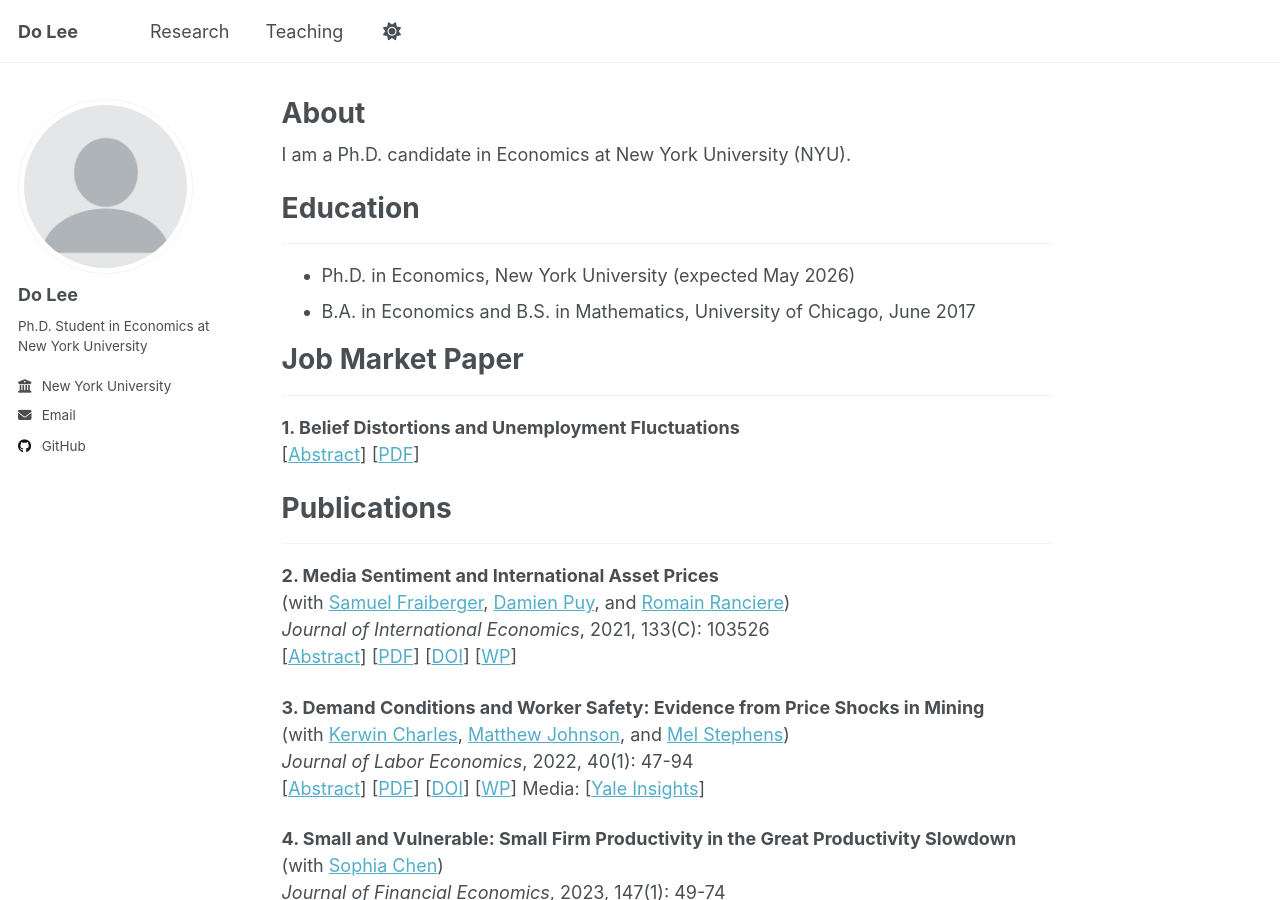
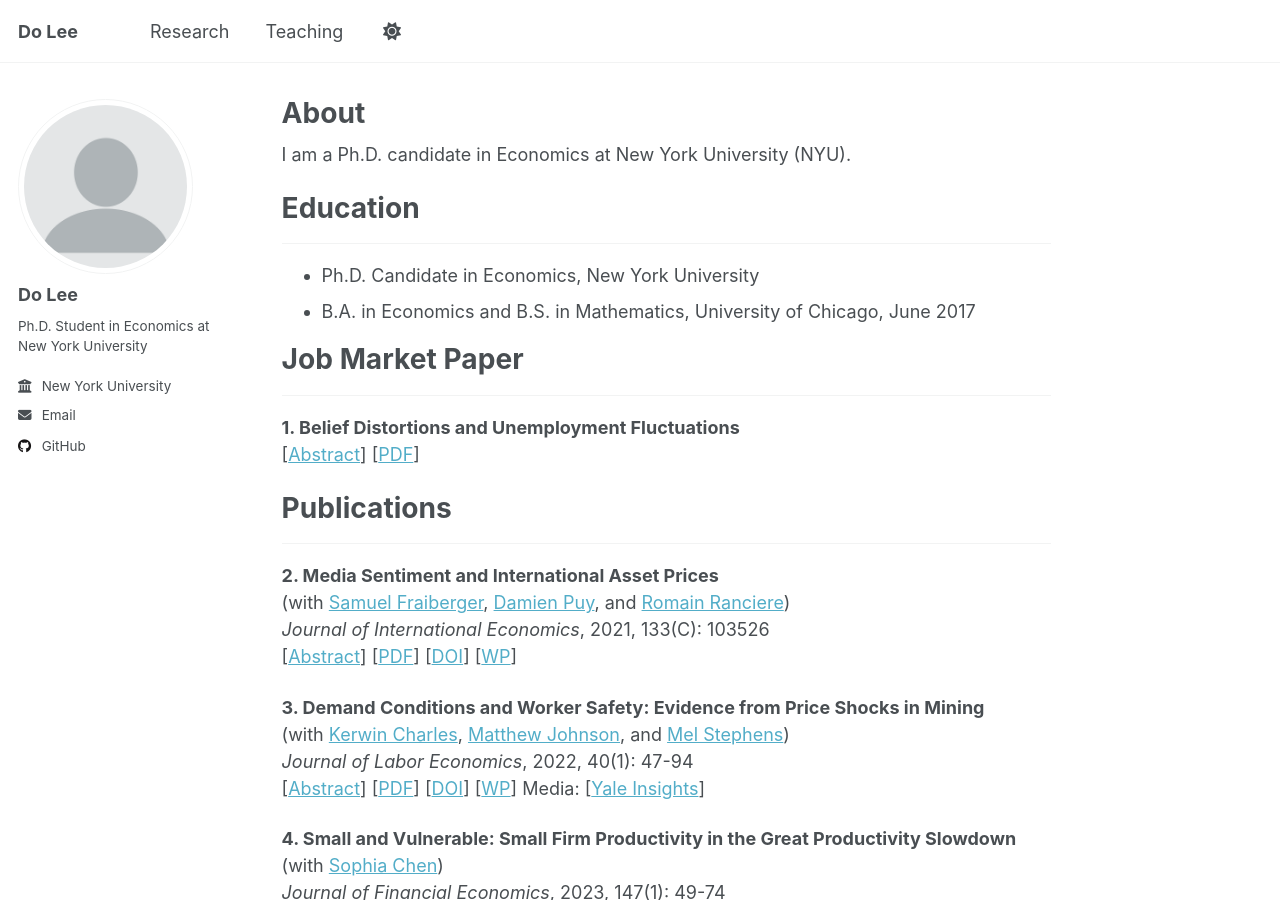
Before and after one commit to doqlee/doqlee.github.io, a Jekyll site: the page built from _pages/main.md, in a window 1280 px wide and 900 px high. Built offline with Jekyll 4.4.1, drawn with Linux system fonts in a browser that asks for light colours.

Commit message:
Update main.md

```diff
--- a/_pages/main.md
+++ b/_pages/main.md
@@ -13,7 +13,7 @@ I am a Ph.D. candidate in Economics at New York University (NYU).
 Education
 =========
 ---
-* Ph.D. in Economics, New York University (expected May 2026)
+* Ph.D. Candidate in Economics, New York University
 * B.A. in Economics and B.S. in Mathematics, University of Chicago, June 2017
 
 <div id="Research">
```
